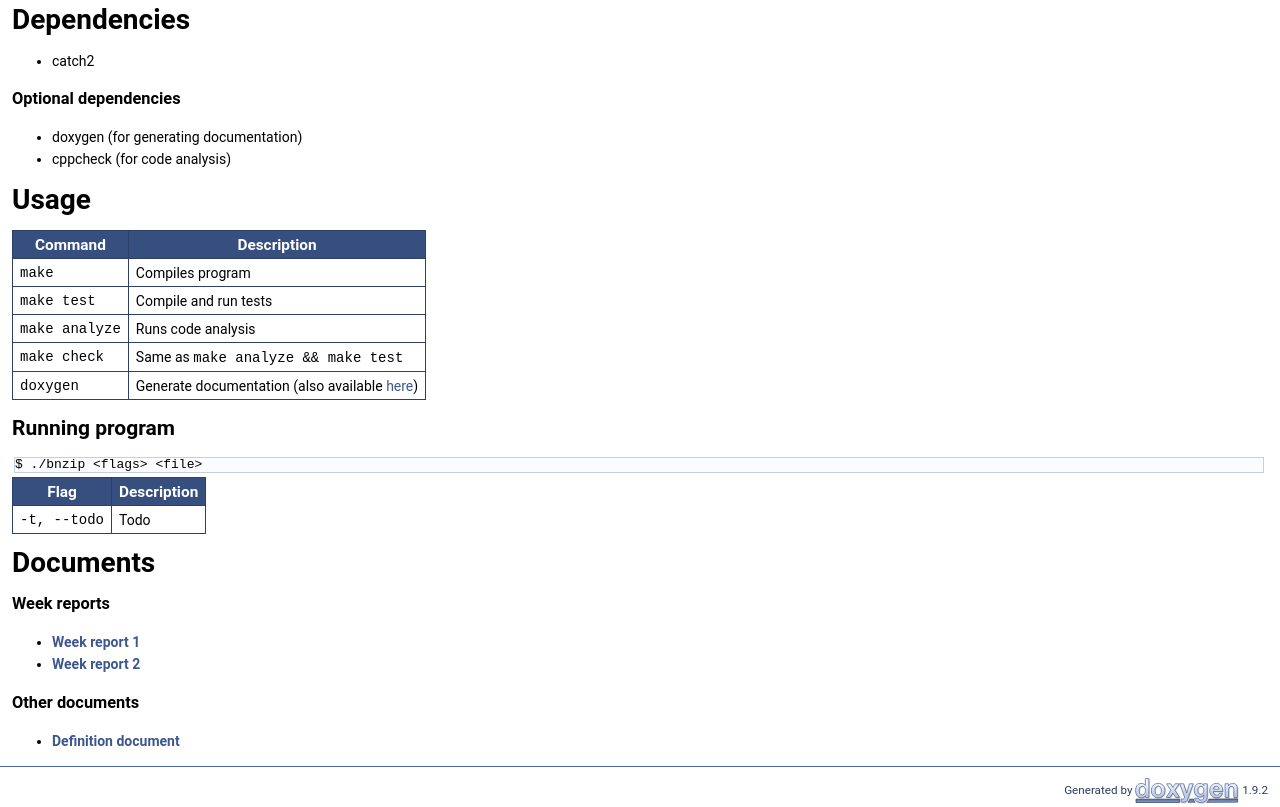
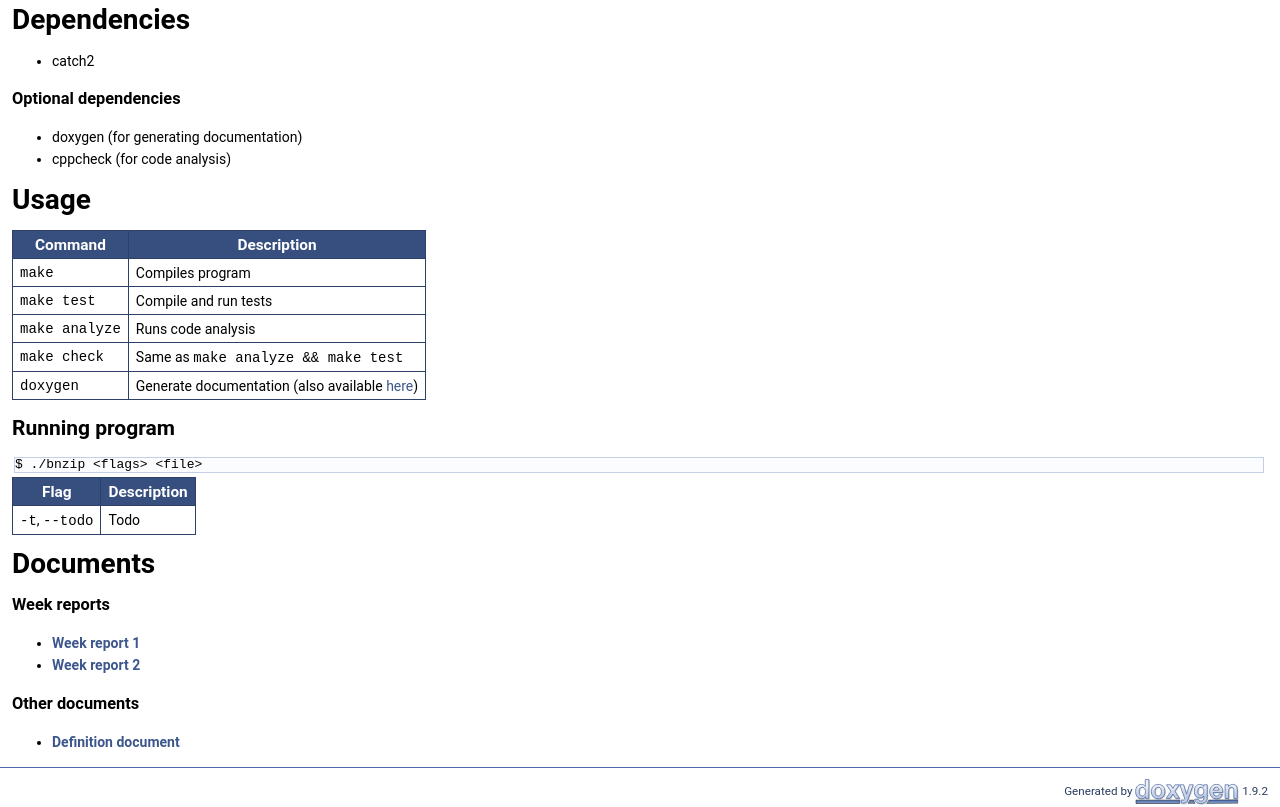
Before and after one commit to bntti/tiralabra, a plain HTML site: page index.html in a window 1280 px wide. Shown: the part 476-1283 px from the top of the page. Drawn offline with Linux system fonts and the light colour scheme.

Commit message:
deploy: 5274a748701c353696e2a50ca83dc899d3a4a8ed

```diff
--- a/index.html
+++ b/index.html
@@ -100,7 +100,7 @@ Running program</h2>
 <tr class="markdownTableHead">
 <th class="markdownTableHeadNone">Flag   </th><th class="markdownTableHeadNone">Description    </th></tr>
 <tr class="markdownTableRowOdd">
-<td class="markdownTableBodyNone"><code>-t, --todo</code>   </td><td class="markdownTableBodyNone">Todo   </td></tr>
+<td class="markdownTableBodyNone"><code>-t</code>, <code>--todo</code>   </td><td class="markdownTableBodyNone">Todo   </td></tr>
 </table>
 <h1><a class="anchor" id="autotoc_md8"></a>
 Documents</h1>
```
